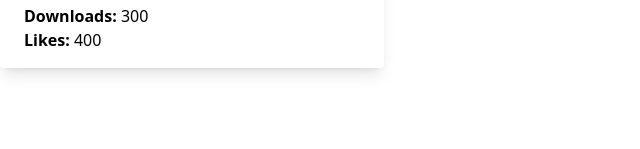
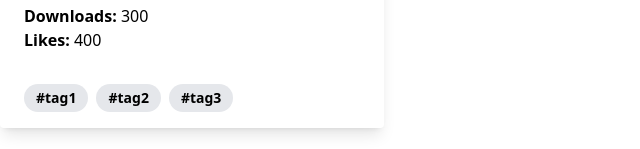
Before and after one commit to webQbe/react_image_gallery, a React (Vite) app: page / in a window 1280 px wide. Shown: the part 648-797 px from the top of the page, without its empty margins (0-640 px from the left). Built offline with nearby package versions, Linux system fonts and the light colour scheme.

Commit message:
Created tag element

```diff
--- a/src/App.jsx
+++ b/src/App.jsx
@@ -24,6 +24,17 @@
                     </li>
                 </ul>
             </div>
+            <div className="px-6 py-4">
+                <span className="inline-block bg-gray-200 rounded-full px-3 py-1 text-sm font-semibold text gray-700 mr-2">
+                    #tag1
+                </span>
+                <span className="inline-block bg-gray-200 rounded-full px-3 py-1 text-sm font-semibold text gray-700 mr-2">
+                    #tag2
+                </span>
+                <span className="inline-block bg-gray-200 rounded-full px-3 py-1 text-sm font-semibold text gray-700 mr-2">
+                    #tag3
+                </span>
+            </div>
         </div>
     )
 }
```
